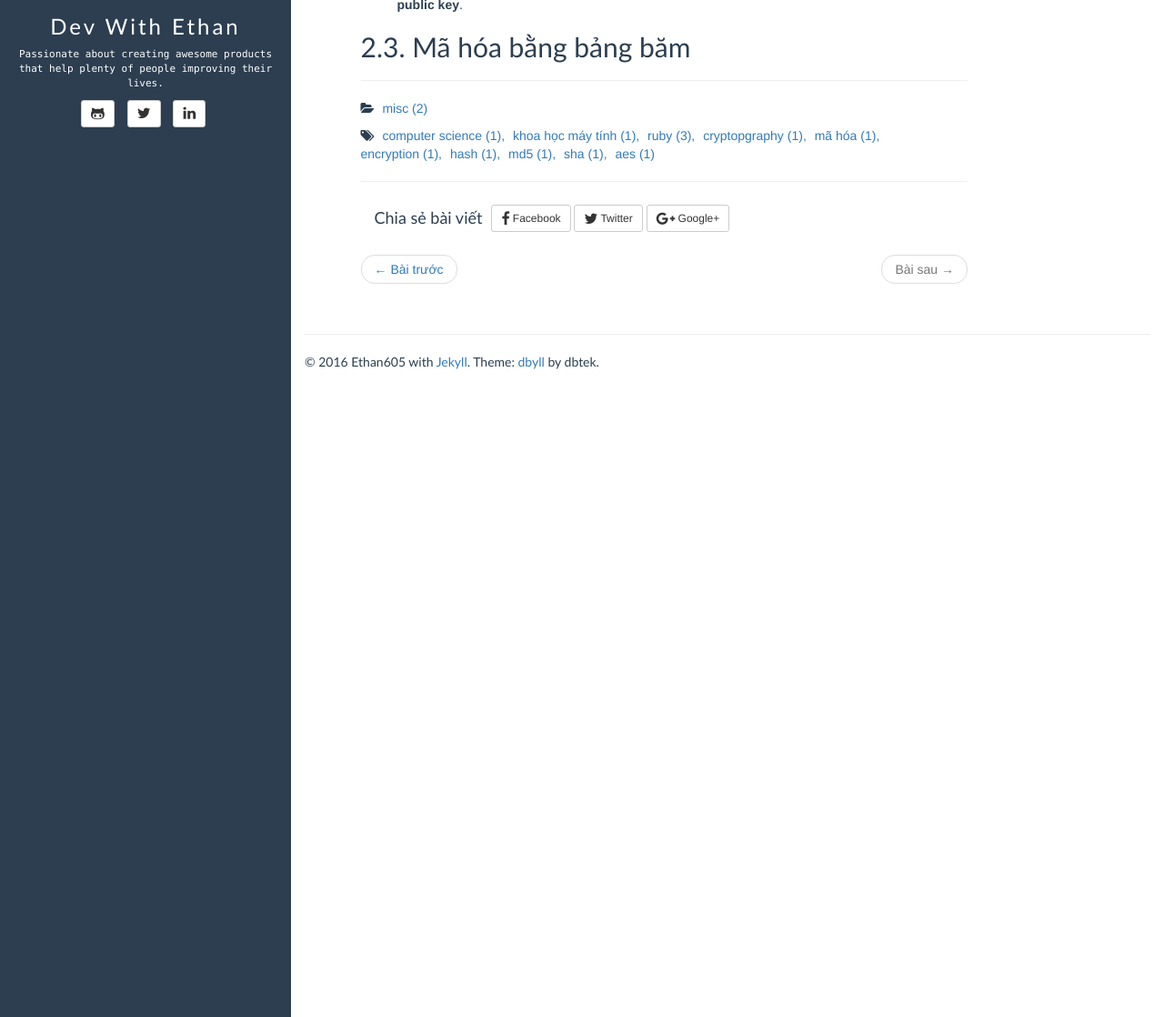
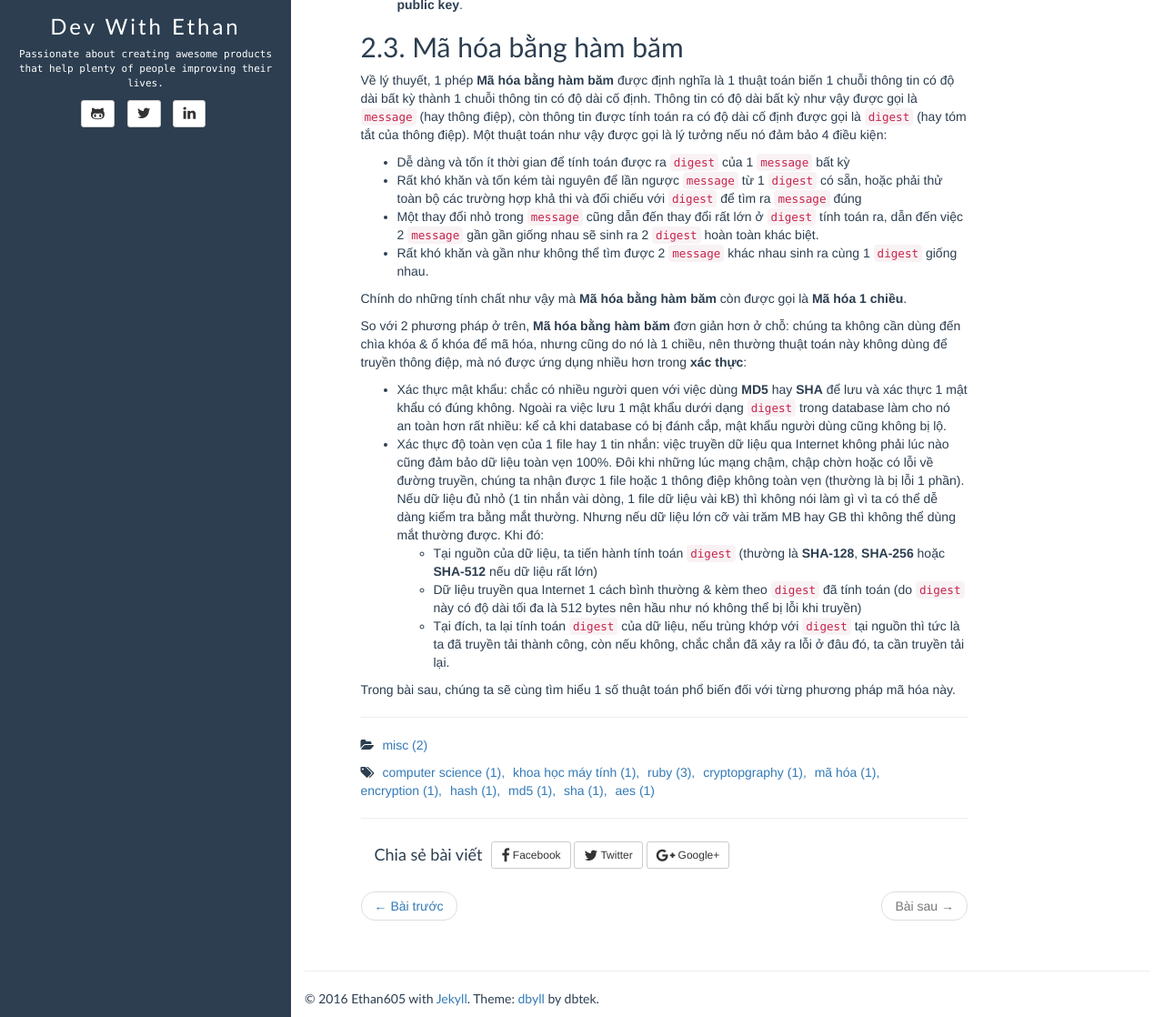
Before and after one commit to ethan605/dev-with-ethan, a Jekyll site: the page built from _posts/2016-07-06-encryption-methods-1.md, in a window 1280 px wide and 1400 px high, scrolled down 3650 px, cut to the strip 282-1400 px from the top of the window. Shown: the whole strip at 91% size. Built offline with Jekyll 4.4.1, drawn with Linux system fonts in a browser that asks for light colours; nearby versions of some CDN libraries; comment, search, counter and statistics services are not loaded; some of the changed text lies outside the part shown.

Commit message:
[2016-07-06] Finalize post

```diff
--- a/_posts/2016-07-06-encryption-methods-1.md
+++ b/_posts/2016-07-06-encryption-methods-1.md
@@ -30,7 +30,7 @@ Có 3 phương pháp **Mã hóa** mà người ta hay dùng:
 
 * **Mã hóa đối xứng** (Symmetric cryptography) - hay còn gọi là **Mã hóa sử dụng khóa bí mật** (Secret key encryption)
 * **Mã hóa bất đối xứng** (Asymmetric cryptography) - hay còn gọi là **Mã hóa sử dụng khóa công khai** (Public key encryption)
-* **Mã hóa bằng bảng băm** (Cryptographic hash function) - hay còn gọi là **Mã hóa 1 chiều** (One-way encryption)
+* **Mã hóa bằng hàm băm** (Cryptographic hash function) - hay còn gọi là **Mã hóa 1 chiều** (One-way encryption)
 
 ## 2.1. Mã hóa đối xứng ##
 
@@ -107,7 +107,26 @@ Một ứng dụng rất hay của **Mã hóa bất đối xứng** chính là *
 * Bất kỳ ai cố tình sinh ra 1 chữ ký giả đều không thể vượt qua bài kiểm tra **public key** của người gửi được.
 * Bất kỳ ai cố tình sửa chữ ký cũng sẽ bị phát hiện do chữ ký đã sửa không khớp với bài kiểm tra **public key**.
 
-## 2.3. Mã hóa bằng bảng băm ##
+## 2.3. Mã hóa bằng hàm băm ##
+
+Về lý thuyết, 1 phép **Mã hóa bằng hàm băm** được định nghĩa là 1 thuật toán biến 1 chuỗi thông tin có độ dài bất kỳ thành 1 chuỗi thông tin có độ dài cố định. Thông tin có độ dài bất kỳ như vậy được gọi là `message` (hay thông điệp), còn thông tin được tính toán ra có độ dài cố định được gọi là `digest` (hay tóm tắt của thông điệp). Một thuật toán như vậy được gọi là lý tưởng nếu nó đảm bảo 4 điều kiện:
+
+* Dễ dàng và tốn ít thời gian để tính toán được ra `digest` của 1 `message` bất kỳ
+* Rất khó khăn và tốn kém tài nguyên để lần ngược `message` từ 1 `digest` có sẵn, hoặc phải thử toàn bộ các trường hợp khả thi và đối chiếu với `digest` để tìm ra `message` đúng
+* Một thay đổi nhỏ trong `message` cũng dẫn đến thay đổi rất lớn ở `digest` tính toán ra, dẫn đến việc 2 `message` gần gần giống nhau sẽ sinh ra 2 `digest` hoàn toàn khác biệt.
+* Rất khó khăn và gần như không thể tìm được 2 `message` khác nhau sinh ra cùng 1 `digest` giống nhau.
+
+Chính do những tính chất như vậy mà **Mã hóa bằng hàm băm** còn được gọi là **Mã hóa 1 chiều**.
+
+So với 2 phương pháp ở trên, **Mã hóa bằng hàm băm** đơn giản hơn ở chỗ: chúng ta không cần dùng đến chìa khóa & ổ khóa để mã hóa, nhưng cũng do nó là 1 chiều, nên thường thuật toán này không dùng để truyền thông điệp, mà nó được ứng dụng nhiều hơn trong **xác thực**:
+
+* Xác thực mật khẩu: chắc có nhiều người quen với việc dùng **MD5** hay **SHA** để lưu và xác thực 1 mật khẩu có đúng không. Ngoài ra việc lưu 1 mật khẩu dưới dạng `digest` trong database làm cho nó an toàn hơn rất nhiều: kể cả khi database có bị đánh cắp, mật khẩu người dùng cũng không bị lộ.
+* Xác thực độ toàn vẹn của 1 file hay 1 tin nhắn: việc truyền dữ liệu qua Internet không phải lúc nào cũng đảm bảo dữ liệu toàn vẹn 100%. Đôi khi những lúc mạng chậm, chập chờn hoặc có lỗi về đường truyền, chúng ta nhận được 1 file hoặc 1 thông điệp không toàn vẹn (thường là bị lỗi 1 phần). Nếu dữ liệu đủ nhỏ (1 tin nhắn vài dòng, 1 file dữ liệu vài kB) thì không nói làm gì vì ta có thể dễ dàng kiểm tra bằng mắt thường. Nhưng nếu dữ liệu lớn cỡ vài trăm MB hay GB thì không thể dùng mắt thường được. Khi đó:
+  * Tại nguồn của dữ liệu, ta tiến hành tính toán `digest` (thường là **SHA-128**, **SHA-256** hoặc **SHA-512** nếu dữ liệu rất lớn)
+  * Dữ liệu truyền qua Internet 1 cách bình thường & kèm theo `digest` đã tính toán (do `digest` này có độ dài tối đa là 512 bytes nên hầu như nó không thể bị lỗi khi truyền)
+  * Tại đích, ta lại tính toán `digest` của dữ liệu, nếu trùng khớp với `digest` tại nguồn thì tức là ta đã truyền tải thành công, còn nếu không, chắc chắn đã xảy ra lỗi ở đâu đó, ta cần truyền tải lại.
+
+Trong bài sau, chúng ta sẽ cùng tìm hiểu 1 số thuật toán phổ biến đối với từng phương pháp mã hóa này.
 
 [ww2]:              https://vi.wikipedia.org/wiki/Chi%E1%BA%BFn_tranh_th%E1%BA%BF_gi%E1%BB%9Bi_th%E1%BB%A9_hai
 {:rel="nofollow"}
```
